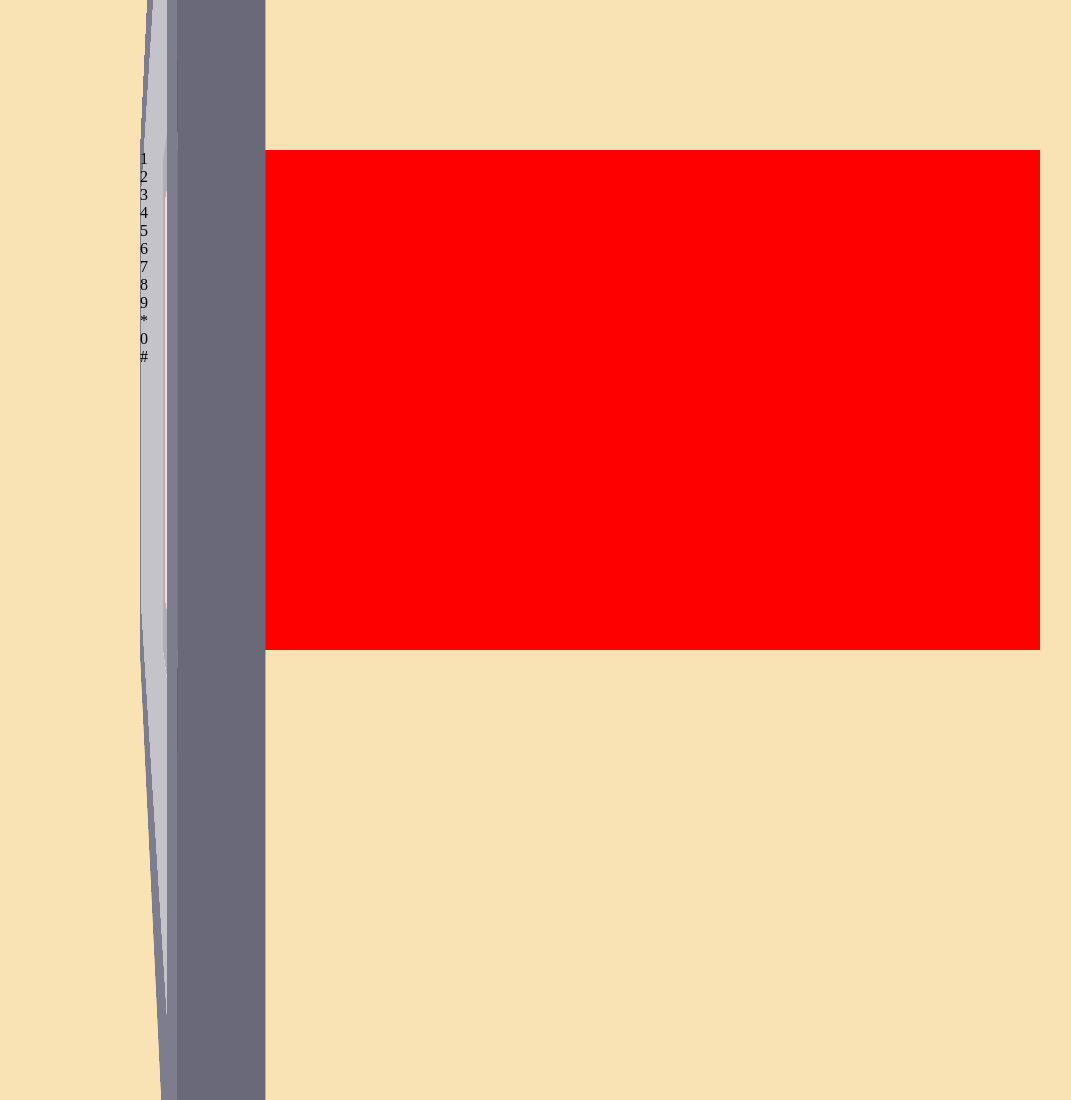
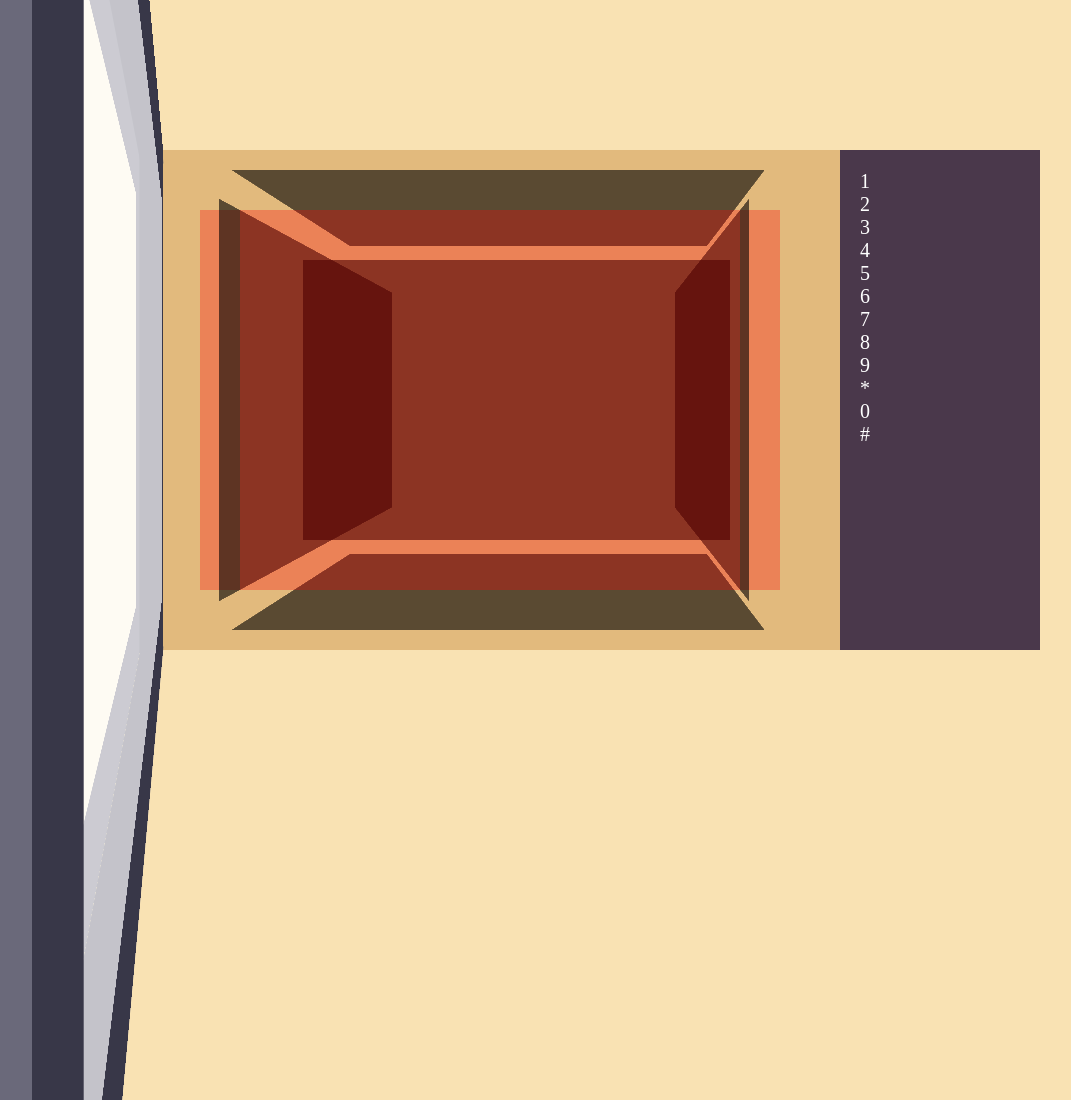
Before and after one commit to Satwa/rendu1-3d-css, a plain HTML site: page index.html in a window 1280 px wide. Shown: the top 1100 px of the page, without its empty margins (50-1121 px from the left). Drawn offline with Linux system fonts and the light colour scheme.

Commit message:
WIP microwave container

```diff
--- a/app.css
+++ b/app.css
@@ -13,10 +13,10 @@ html, body{
     top: calc(50% - 250px);
 
 
-    background: red;
+    background: #e2ba7d;
     width: 900px;
     height: 500px;
-    perspective: 800px;
+    perspective: 700px;
 }
 
 .machine_container *{
@@ -83,3 +83,71 @@ html, body{
     background: #6a697a;
     transform: rotateX(90deg) translateY(-10px) translateZ(-490px);
 }
+
+
+
+/*
+
+    MACHINE DEPTH
+
+*/
+
+.machine_depth{
+    position: absolute;
+    left: 60px;
+    top: 60px;
+    right: 260px;
+    bottom: 60px;
+    background: rgba(255, 0, 0, .3);
+
+    /* 580 x 380 */
+    perspective: -300px;
+    z-index: -1;
+}
+
+.machine_depth_left, .machine_depth_right, .machine_depth_top, .machine_depth_bottom, .machine_depth_back{
+    position: absolute;
+    top:0;
+    left:0;
+    bottom: 0;
+    right: 0;
+    background: rgba(0, 0, 0, .6);
+}
+
+.machine_depth_left{
+    transform: rotateY(90deg) translateZ(-250px) translateX(250px);
+}
+
+.machine_depth_right{
+    transform: rotateY(-90deg) translateZ(-250px) translateX(-250px);
+}
+
+.machine_depth_top{
+    transform: rotateX(-90deg) translateZ(-250px) translateY(250px);
+}
+
+.machine_depth_bottom{
+    transform: rotateX(-90deg) translateZ(250px) translateY(250px);
+}
+
+.machine_depth_back{
+    transform: rotateY(0deg) translateZ(-250px);
+}
+
+/*
+
+    COLUMN
+
+*/
+.machine_column{
+    position: absolute;
+    right: 0;
+    top: 0;
+    bottom: 0;
+    background: #4a384b;
+    color: white;
+    padding: 20px;
+    font-size: 20px;
+    width: 200px;
+    z-index: -1;
+}
--- a/index.html
+++ b/index.html
@@ -17,8 +17,14 @@
             <div class="machine_door_bottomslice"></div>
             <div class="machine_door_backslice"></div>
         </div>
-        <div class="machine_depth"></div>
-        <div class="machine_payment_column">
+        <div class="machine_depth">
+            <div class="machine_depth_left"></div>
+            <div class="machine_depth_right"></div>
+            <div class="machine_depth_top"></div>
+            <div class="machine_depth_bottom"></div>
+            <div class="machine_depth_back"></div>
+        </div>
+        <div class="machine_column">
             <div class="payment_coin_box"></div>
             <div class="choice_selector">
                 <div> 1 </div>
```
